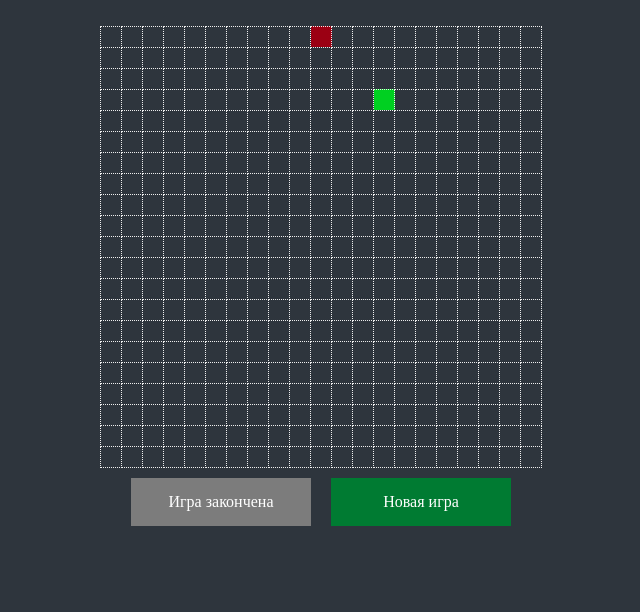
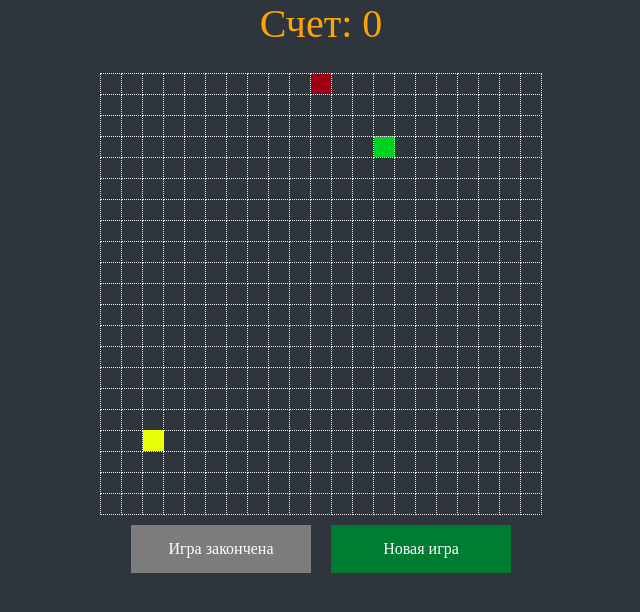
Before and after one commit to bLaM4e/JS, a plain HTML site: page lesson_7/index.html in a window 1280 px wide. Both pictures are taken after a click on the element "Старт". Shown: the whole page, without its empty margins (319-959 px from the left). Drawn offline with Linux system fonts and the light colour scheme.

Commit message:
DZ7_done

```diff
--- a/lesson_7/index.html
+++ b/lesson_7/index.html
@@ -6,6 +6,7 @@
     <link rel="stylesheet" href="style.css" />
 </head>
 <body>
+<div id="counter" style="font-size: 40px; text-align-last: center; color: orange;">Счет: 0</div>
 <div id="game-wrap">
     <table id="game"></table>
 </div>
--- a/lesson_7/js.js
+++ b/lesson_7/js.js
@@ -84,7 +84,7 @@ const map = {
         }
     },
 
-    render(snakePointsArray, foodPoint) {
+    render(snakePointsArray, foodPoint, barrierPoint) {
         for (const cell of this.usedCells) {
             cell.className = 'cell';
         }
@@ -100,6 +100,10 @@ const map = {
         const foodCell = this.cells[`x${foodPoint.x}_y${foodPoint.y}`];
         foodCell.classList.add('food');
         this.usedCells.push(foodCell);
+
+        const barrierCell = this.cells[`x${barrierPoint.x}_y${barrierPoint.y}`];
+        barrierCell.classList.add('barrier');
+        this.usedCells.push(barrierCell);
     },
 };
 
@@ -181,6 +185,27 @@ const food = {
     },
 };
 
+const barrier = {
+    x: null,
+    y: null,
+
+    getCoordinates() {
+        return {
+            x: this.x,
+            y: this.y,
+        };
+    },
+
+    setCoordinates(point) {
+        this.x = point.x;
+        this.y = point.y;
+    },
+
+    isOnPoint(point) {
+        return this.x === point.x && this.y === point.y;
+    }
+};
+
 const status = {
     condition: null,
 
@@ -210,6 +235,7 @@ const game = {
     map,
     snake,
     food,
+    barrier,
     status,
     tickInterval: null,
 
@@ -234,6 +260,7 @@ const game = {
         this.stop();
         this.snake.init(this.getStartSnakeBody(), 'up');
         this.food.setCoordinates(this.getRandomFreeCoordinates());
+        this.barrier.setCoordinates(this.getRandomFreeCoordinates());
         this.render();
     },
 
@@ -257,12 +284,24 @@ const game = {
         this.setPlayButton('Игра закончена', true);
     },
 
+    showScore() {
+        let counter = document.getElementById('counter');
+        counter.innerText = `Счет: ${this.getFoodCount()}`;
+    },
+
+    getFoodCount() {
+        return this.snake.getBody().length - 1;
+    },
+
     tickHandler() {
         if (!this.canMakeStep()) return this.finish();
 
         if (this.food.isOnPoint(this.snake.getNextStepHeadPoint())) {
             this.snake.growUp();
+            this.showScore();
             this.food.setCoordinates(this.getRandomFreeCoordinates());
+            if((this.snake.getBody().length - 1) % 3 === 0)
+                this.barrier.setCoordinates(this.getRandomFreeCoordinates());
 
             if (this.isGameWon()) this.finish();
         }
@@ -300,11 +339,11 @@ const game = {
     },
 
     render() {
-        this.map.render(this.snake.getBody(), this.food.getCoordinates());
+        this.map.render(this.snake.getBody(), this.food.getCoordinates(), this.barrier.getCoordinates());
     },
 
     getRandomFreeCoordinates() {
-        const exclude = [this.food.getCoordinates(), ...this.snake.getBody()];
+        const exclude = [this.barrier.getCoordinates(), this.food.getCoordinates(), ...this.snake.getBody()];
 
         while (true) {
             const rndPoint = {
@@ -373,7 +412,8 @@ const game = {
             nextHeadPoint.x < this.config.getColsCount() &&
             nextHeadPoint.y < this.config.getRowsCount() &&
             nextHeadPoint.x >= 0 &&
-            nextHeadPoint.y >= 0;
+            nextHeadPoint.y >= 0 &&
+            !this.barrier.isOnPoint(nextHeadPoint);
     },
 
     isGameWon() {
@@ -381,4 +421,4 @@ const game = {
     },
 };
 
-game.init({speed: 5});
+game.init({speed: 8});
--- a/lesson_7/style.css
+++ b/lesson_7/style.css
@@ -29,6 +29,9 @@ td.cell{
     border: 1px dotted #eee;
     border-collapse: collapse;
 }
+.barrier{
+    background: #e6ff02;
+}
 .food{
     background: #00d021;
 }
```
